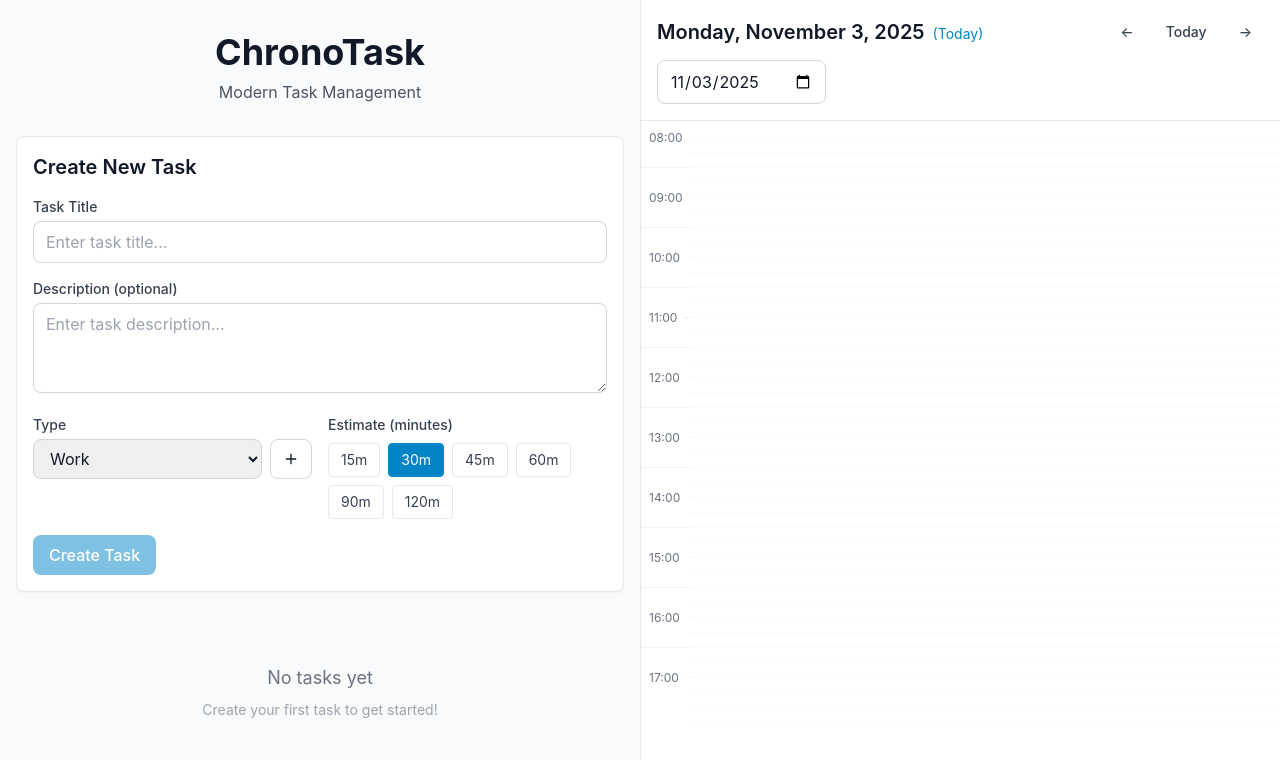
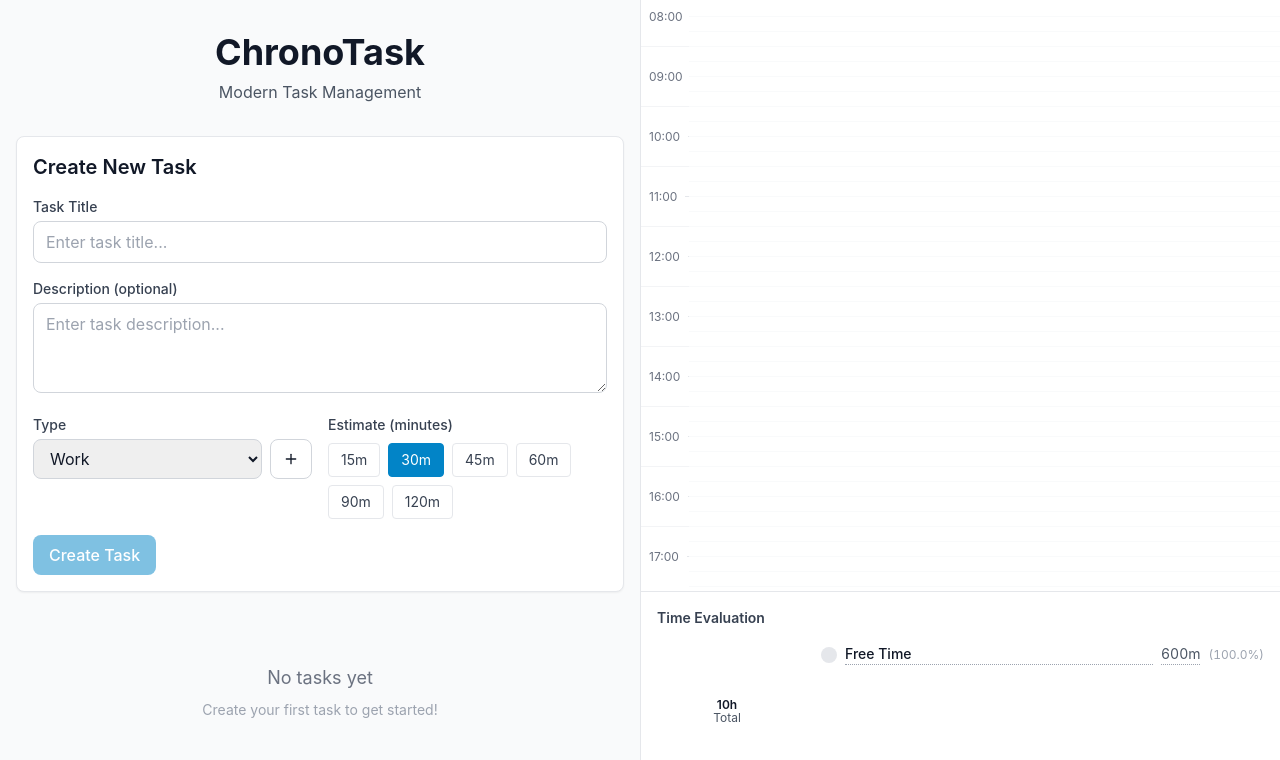
Before and after one commit to 8luedragoneye/ChronoTask, a React (Vite) app: page / in a window 1280 px wide. Shown: the top 760 px of the page. Built offline with nearby package versions, Linux system fonts and the light colour scheme.

Commit message:
time evaluation

```diff
--- a/src/features/planner/components/PlannerPanel.tsx
+++ b/src/features/planner/components/PlannerPanel.tsx
@@ -1,6 +1,5 @@
-import { useState } from 'react'
-import { DayHeader } from './DayHeader'
 import { Timeline } from './Timeline'
+import { TimeEvaluation } from './TimeEvaluation'
 import type { Task } from '../../../core/entities/Task'
 import { startOfDay } from '../utils/time'
 
@@ -12,40 +11,25 @@ interface PlannerPanelProps {
 }
 
 export function PlannerPanel({ tasks, onScheduleTask, onDeleteTask, dropIndicator }: PlannerPanelProps) {
-  const [selectedDate, setSelectedDate] = useState(() => startOfDay(new Date()))
-
-  const handlePreviousDay = () => {
-    const newDate = new Date(selectedDate)
-    newDate.setDate(newDate.getDate() - 1)
-    setSelectedDate(startOfDay(newDate))
-  }
-
-  const handleNextDay = () => {
-    const newDate = new Date(selectedDate)
-    newDate.setDate(newDate.getDate() + 1)
-    setSelectedDate(startOfDay(newDate))
-  }
-
-  const handleToday = () => {
-    setSelectedDate(startOfDay(new Date()))
-  }
+  // Always use today's date
+  const selectedDate = startOfDay(new Date())
+  const workStartHour = 8
+  const workEndHour = 18
 
   return (
     <div className="h-full flex flex-col bg-gray-50 border-l border-gray-200">
-      <DayHeader
-        selectedDate={selectedDate}
-        onDateChange={setSelectedDate}
-        onPreviousDay={handlePreviousDay}
-        onNextDay={handleNextDay}
-        onToday={handleToday}
-      />
+      <div className="flex-1 overflow-hidden">
         <Timeline
           tasks={tasks}
           selectedDate={selectedDate}
+          workStartHour={workStartHour}
+          workEndHour={workEndHour}
           onScheduleTask={onScheduleTask}
           onDeleteTask={onDeleteTask}
           dropIndicator={dropIndicator}
         />
       </div>
+      <TimeEvaluation tasks={tasks} workStartHour={workStartHour} workEndHour={workEndHour} />
+    </div>
   )
 }
--- /dev/null
+++ b/src/features/planner/components/TimeEvaluation.tsx
@@ -0,0 +1,219 @@
+import { useMemo } from 'react'
+import type { Task } from '../../../core/entities/Task'
+import { useTaskTypes } from '../../task-types/hooks/useTaskTypes'
+
+interface TimeEvaluationProps {
+  tasks: Task[]
+  workStartHour?: number
+  workEndHour?: number
+}
+
+export function TimeEvaluation({ tasks, workStartHour = 8, workEndHour = 18 }: TimeEvaluationProps) {
+  const { taskTypes } = useTaskTypes()
+
+  const stats = useMemo(() => {
+    // Calculate total work day time
+    const totalWorkDayMinutes = (workEndHour - workStartHour) * 60
+
+    // Calculate total planned time by type (only scheduled tasks)
+    const plannedByType = new Map<string, number>()
+    let totalPlannedMinutes = 0
+    let totalUnscheduledTaskMinutes = 0
+
+    tasks.forEach(task => {
+      const typeName = task.taskType || 'unplanned'
+      const minutes = task.estimateMinutes || 0
+
+      if (task.scheduledStart) {
+        // Task is scheduled on the planner
+        const current = plannedByType.get(typeName) || 0
+        plannedByType.set(typeName, current + minutes)
+        totalPlannedMinutes += minutes
+      } else {
+        // Task is not scheduled (exists but not on planner)
+        totalUnscheduledTaskMinutes += minutes
+      }
+    })
+
+    // Calculate free time (work day time minus planned tasks)
+    const freeTimeMinutes = Math.max(0, totalWorkDayMinutes - totalPlannedMinutes)
+
+    // Total time to show in chart = work day time
+    const totalTime = totalWorkDayMinutes
+
+    // Build stats array
+    const typeStats: Array<{ name: string; color: string; minutes: number; percentage: number }> = []
+
+    // Add planned types (scheduled tasks)
+    plannedByType.forEach((minutes, typeName) => {
+      const taskType = taskTypes.find(t => t.name === typeName)
+      const percentage = totalTime > 0 ? (minutes / totalTime) * 100 : 0
+      typeStats.push({
+        name: typeName,
+        color: taskType?.color || '#9CA3AF',
+        minutes,
+        percentage,
+      })
+    })
+
+    // Add free time (unplanned time in the work day)
+    if (freeTimeMinutes > 0) {
+      const percentage = totalTime > 0 ? (freeTimeMinutes / totalTime) * 100 : 0
+      typeStats.push({
+        name: 'free',
+        color: '#E5E7EB', // Light gray for free time
+        minutes: freeTimeMinutes,
+        percentage,
+      })
+    }
+
+    // Add unscheduled tasks if there are any
+    if (totalUnscheduledTaskMinutes > 0) {
+      const percentage = totalTime > 0 ? (totalUnscheduledTaskMinutes / totalTime) * 100 : 0
+      typeStats.push({
+        name: 'unscheduled',
+        color: '#9CA3AF',
+        minutes: totalUnscheduledTaskMinutes,
+        percentage,
+      })
+    }
+
+    // Sort by minutes descending
+    typeStats.sort((a, b) => b.minutes - a.minutes)
+
+    return {
+      typeStats,
+      totalPlannedMinutes,
+      freeTimeMinutes,
+      totalUnscheduledTaskMinutes,
+      totalTime,
+    }
+  }, [tasks, taskTypes, workStartHour, workEndHour])
+
+  // Calculate angles for pie chart
+  let currentAngle = -90 // Start at top (12 o'clock)
+  const pieSegments = stats.typeStats.map((stat) => {
+    const angle = (stat.percentage / 100) * 360
+    const startAngle = currentAngle
+    currentAngle += angle
+
+    // Calculate path for SVG arc
+    const radius = 60
+    const centerX = 70
+    const centerY = 70
+
+    const startRadians = (startAngle * Math.PI) / 180
+    const endRadians = (currentAngle * Math.PI) / 180
+
+    const x1 = centerX + radius * Math.cos(startRadians)
+    const y1 = centerY + radius * Math.sin(startRadians)
+    const x2 = centerX + radius * Math.cos(endRadians)
+    const y2 = centerY + radius * Math.sin(endRadians)
+
+    const largeArcFlag = angle > 180 ? 1 : 0
+
+    const pathData = [
+      `M ${centerX} ${centerY}`,
+      `L ${x1} ${y1}`,
+      `A ${radius} ${radius} 0 ${largeArcFlag} 1 ${x2} ${y2}`,
+      'Z',
+    ].join(' ')
+
+    return {
+      ...stat,
+      pathData,
+      startAngle,
+      endAngle: currentAngle,
+    }
+  })
+
+  if (stats.totalTime === 0) {
+    return (
+      <div className="bg-white border-t border-gray-200 p-4">
+        <h3 className="text-sm font-semibold text-gray-700 mb-2">Time Evaluation</h3>
+        <p className="text-sm text-gray-500">No tasks to evaluate</p>
+      </div>
+    )
+  }
+
+  return (
+    <div className="bg-white border-t border-gray-200 p-4">
+      <h3 className="text-sm font-semibold text-gray-700 mb-4">Time Evaluation</h3>
+      <div className="grid grid-cols-[auto_1fr] gap-6 items-start">
+        {/* Pie Chart */}
+        <div className="flex-shrink-0">
+          <svg width="140" height="140" viewBox="0 0 140 140">
+            {pieSegments.map((segment) => (
+              <path
+                key={segment.name}
+                d={segment.pathData}
+                fill={segment.color}
+                stroke="#fff"
+                strokeWidth="2"
+                opacity={0.8}
+              />
+            ))}
+            {/* Center circle for donut effect */}
+            <circle cx="70" cy="70" r="35" fill="white" />
+            <text
+              x="70"
+              y="65"
+              textAnchor="middle"
+              className="text-xs font-semibold fill-gray-900"
+            >
+              {Math.round(stats.totalTime / 60)}h
+            </text>
+            <text
+              x="70"
+              y="78"
+              textAnchor="middle"
+              className="text-xs fill-gray-600"
+            >
+              Total
+            </text>
+          </svg>
+        </div>
+
+        {/* Legend */}
+        <div className="grid grid-cols-[1fr_auto] gap-2 relative">
+          {/* Type names column */}
+          <div className="space-y-2 relative">
+            {stats.typeStats.map((stat) => (
+              <div
+                key={`${stat.name}-name`}
+                className="flex items-center gap-2 text-sm"
+                style={{ paddingBottom: '0.5rem' }}
+              >
+                <div
+                  className="w-4 h-4 rounded-full flex-shrink-0"
+                  style={{ backgroundColor: stat.color }}
+                />
+                <span className="font-medium text-gray-900 capitalize border-b border-dotted border-gray-400 flex-1">
+                  {stat.name === 'free' ? 'Free Time' : stat.name === 'unscheduled' ? 'Unscheduled Tasks' : stat.name}
+                </span>
+              </div>
+            ))}
+          </div>
+
+          {/* Minutes + Percentage column */}
+          <div className="space-y-2">
+            {stats.typeStats.map((stat) => (
+              <div
+                key={`${stat.name}-time`}
+                className="flex items-center gap-2 text-sm"
+                style={{ paddingBottom: '0.5rem' }}
+              >
+                <span className="text-gray-600 tabular-nums whitespace-nowrap border-b border-dotted border-gray-400">
+                  {stat.minutes}m
+                </span>
+                <span className="text-gray-400 text-xs tabular-nums">
+                  ({stat.percentage.toFixed(1)}%)
+                </span>
+              </div>
+            ))}
+          </div>
+        </div>
+      </div>
+    </div>
+  )
+}
```
Lines whose indentation alone changed are shown as unchanged.
